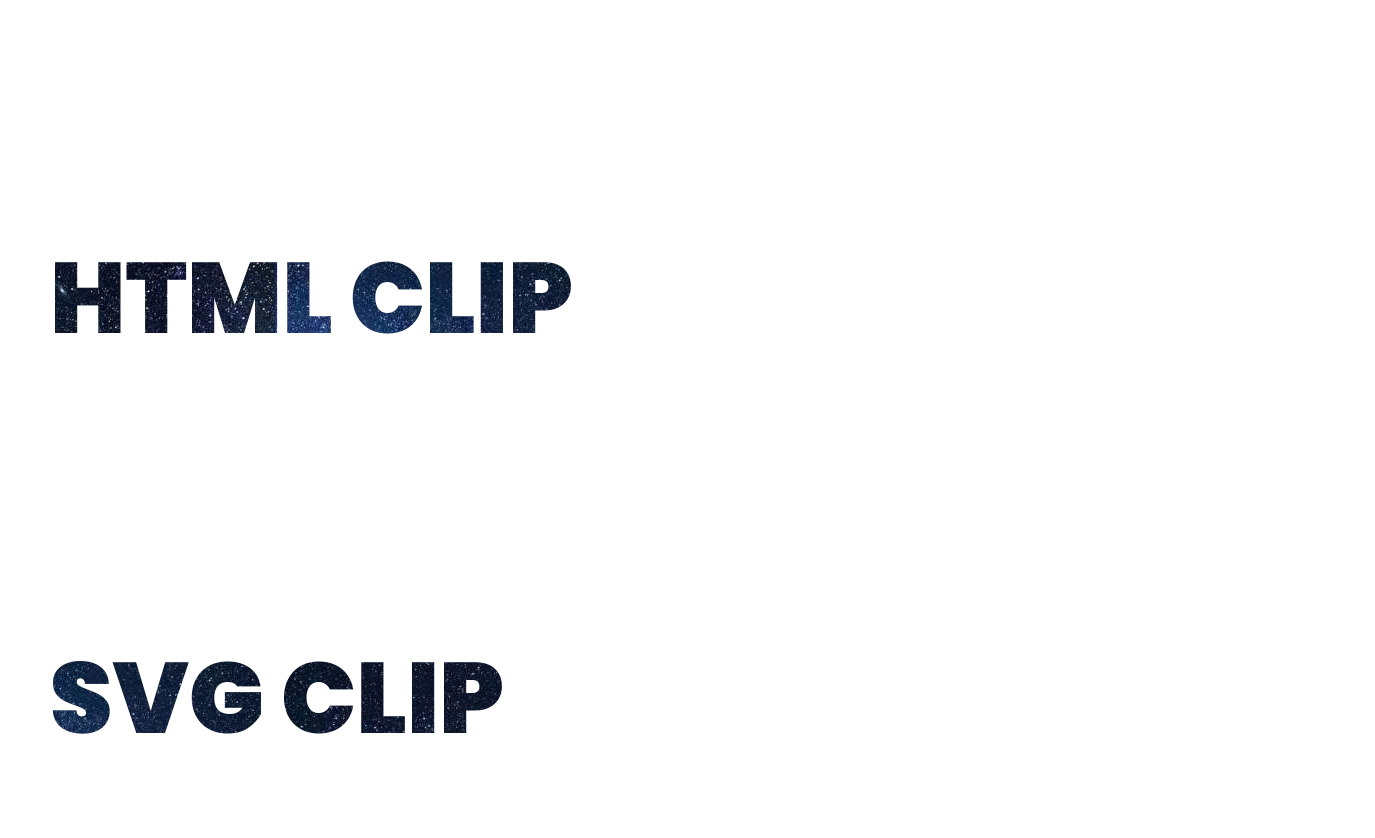
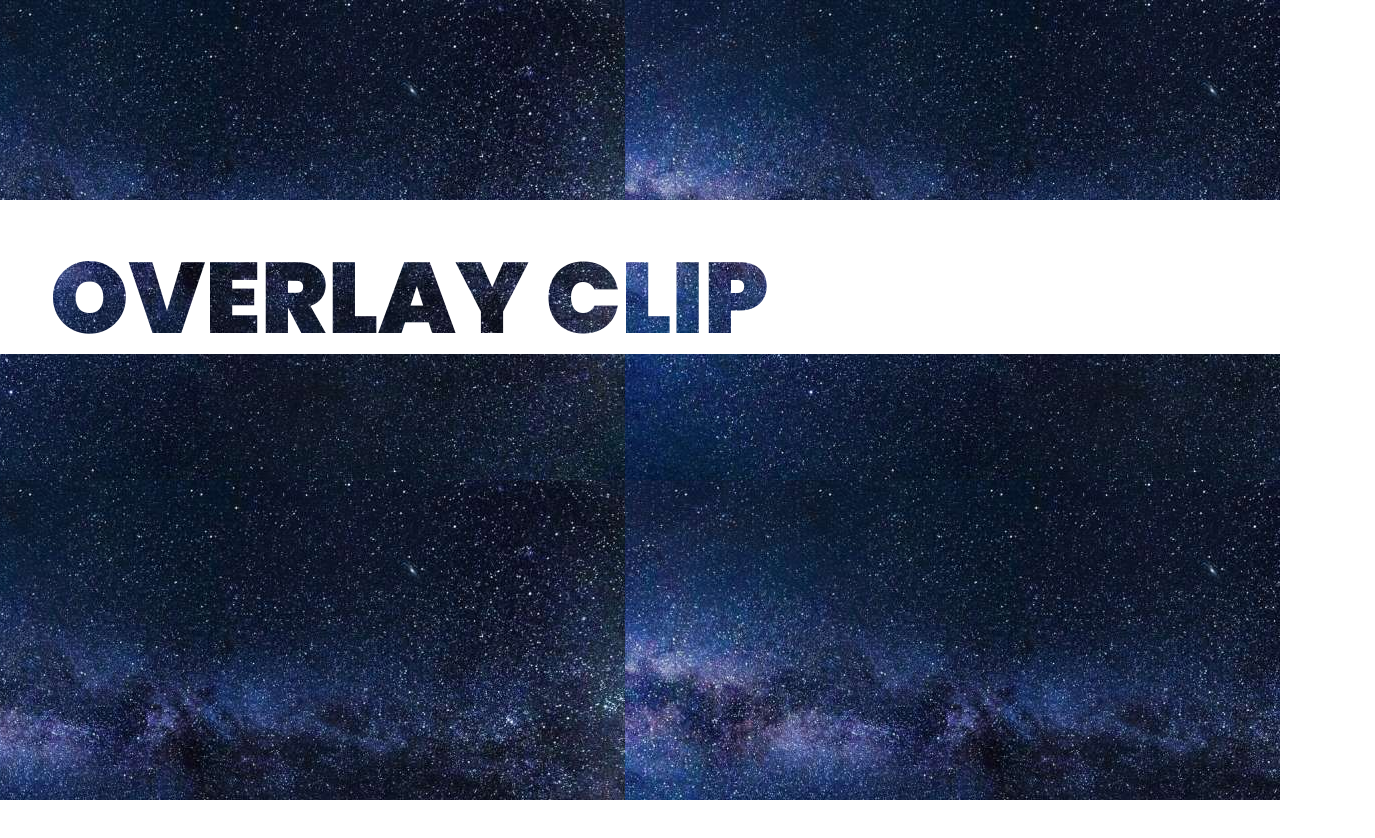
Before and after one commit to chrisstiles/ChrisStiles.net, a Gatsby site in the folder client/: page /home/Home in a window 1280 px wide. Shown: the top 838 px of the page, 1375 px wide, since content can reach past the window. Built offline with nearby package versions, Linux system fonts and the light colour scheme; Gatsby itself is replaced by a stand-in of ours.

Commit message:
Add fixed element overlay mask

```diff
--- a/client/package.json
+++ b/client/package.json
@@ -19,6 +19,7 @@
     "gatsby-plugin-typescript-scss-modules": "^1.0.7",
     "gatsby-source-filesystem": "^2.1.56",
     "gatsby-transformer-sharp": "^2.3.19",
+    "gsap": "^3.2.6",
     "node-sass": "^4.13.1",
     "prop-types": "^15.7.2",
     "react": "^16.12.0",
@@ -39,10 +40,12 @@
   },
   "devDependencies": {
     "@types/classnames": "^2.2.10",
+    "@types/gsap": "^1.20.2",
     "@types/node": "^13.9.5",
     "@types/node-sass": "^4.11.0",
     "@types/react": "^16.9.27",
     "@types/react-dom": "^16.9.5",
+    "@types/react-helmet": "^5.0.15",
     "@typescript-eslint/eslint-plugin": "^2.25.0",
     "@typescript-eslint/parser": "^2.25.0",
     "babel-eslint": "^10.1.0",
--- a/client/src/pages/home/Home.module.scss
+++ b/client/src/pages/home/Home.module.scss
@@ -15,8 +15,9 @@
   flex-direction: column;
   align-items: center;
   justify-content: flex-start;
-  padding-top: 200px;
+  margin-top: 200px;
   color: red;
+  position: relative;
 
   h1 {
     font-size: 120px;
@@ -34,7 +35,7 @@
 
 .clip {
   position: relative;
-  height: 400px;
+  // height: 400px;
   width: 100%;
 
   svg {
@@ -103,6 +104,7 @@
 
 .bgAnimation {
   animation: bgMove 10s linear infinite;
+  will-change: background-position;
 }
 
 @keyframes bgMove {
@@ -114,3 +116,51 @@
     background-position: -100px 0;
   }
 }
+
+.rectAnimation {
+  width: 200px;
+  height: 500px;
+  animation: rect 2.5s cubic-bezier(0.73, 0.01, 0.35, 1) infinite alternate;
+  position: absolute;
+  // will-change: height;
+}
+
+@keyframes rect {
+  0% {
+    height: 50px;
+  }
+
+  100% {
+    height: 350px;
+  }
+}
+
+.fixedBgWraooer {
+  position: fixed;
+  top: 0;
+  left: 0;
+  bottom: 0;
+  right: 0;
+  overflow: hidden;
+  z-index: -1;
+
+  .fixedBg {
+    position: absolute;
+    top: 0;
+    left: -100px;
+    bottom: 0;
+    right: -100px;
+    background-image: url('./space.jpg');
+    background-repeat: repeat;
+    animation: bgMove 10s linear infinite;
+  }
+}
+
+.overlay {
+  position: absolute;
+  top: 0;
+  left: 0;
+  right: 0;
+  bottom: 0;
+  z-index: 300;
+}
--- a/client/src/pages/home/Home.tsx
+++ b/client/src/pages/home/Home.tsx
@@ -1,9 +1,11 @@
-import React from 'react';
+import React, { useRef, useEffect } from 'react';
+import ReactDOM from 'react-dom';
 import Layout from '@components/Layout';
 import SEO from '@components/SEO';
 import styles from './Home.module.scss';
 import space from './space.jpg';
 import classNames from 'classnames';
+import gsap from 'gsap';
 
 export default function Home() {
   return (
@@ -13,6 +15,14 @@ export default function Home() {
         <div className={styles.content}>
           {/* <h1>Chris Stiles</h1> */}
           <SVGClip />
+          <svg width="100%" height="100%" className={styles.overlay}>
+            <rect
+              width="100%"
+              height="100%"
+              fill="#fff"
+              mask="url(#overlay-clip)"
+            />
+          </svg>
         </div>
       </section>
     </Layout>
@@ -20,24 +30,58 @@ export default function Home() {
 }
 
 function SVGClip() {
+  const rectRef = useRef<SVGRectElement>(null);
+
+  useEffect(() => {
+    console.log(rectRef.current);
+  }, []);
+
   return (
     <React.Fragment>
+      {/* <div className={styles.clip}>
+
+      </div> */}
+
       <div className={styles.clip}>
-        <div className={styles.bgWrapper}>
+        {/* <div className={styles.bgWrapper}>
           <div className={styles.bg} />
-        </div>
-        <svg width="0" height="0">
+        </div> */}
+        <svg width="100%" height="100%">
           <defs>
-            <clipPath id="text-clip">
-              <text x="50" y="133" fontWeight="900" fontSize="100px">
-                HTML Clip
+            <mask id="overlay-clip">
+              <rect x="0" y="0" width="100%" height="100%" fill="#FFF" />
+              <text
+                x="50"
+                y="133"
+                fontWeight="900"
+                fontSize="100px"
+                fill="#000"
+              >
+                Overlay Clip
               </text>
-            </clipPath>
+
+              {/* <rect
+                x="700"
+                y="10"
+                // width="100"
+                // height="100"
+                className={styles.rectAnimation}
+              /> */}
+            </mask>
           </defs>
         </svg>
+
+        {/* <svg width="100%" height="100%" className={styles.overlay}>
+          <rect
+            width="100%"
+            height="100%"
+            fill="#fff"
+            mask="url(#overlay-clip)"
+          />
+        </svg> */}
       </div>
 
-      <div
+      {/* <div
         className={classNames(styles.clip, styles.bgAnimation)}
         style={{
           backgroundImage: `url(${space})`,
@@ -58,6 +102,16 @@ function SVGClip() {
               >
                 SVG Clip
               </text>
+
+              <rect
+                x="700"
+                y="10"
+                fill="#000"
+                width="200px"
+                height="500px"
+                ref={rectRef}
+                className={styles.rectAnimation}
+              />
             </mask>
           </defs>
 
@@ -70,7 +124,17 @@ function SVGClip() {
             mask="url(#svg-clip)"
           />
         </svg>
-      </div>
+      </div> */}
+      <FixedBackground />
     </React.Fragment>
   );
 }
+
+function FixedBackground() {
+  // return ReactDOM.createPortal(<div className={styles.bg} />, document.body)
+  return (
+    <div className={styles.fixedBgWraooer}>
+      <div className={styles.fixedBg} />
+    </div>
+  );
+}
```
Also changed, not shown: 1 other file.
